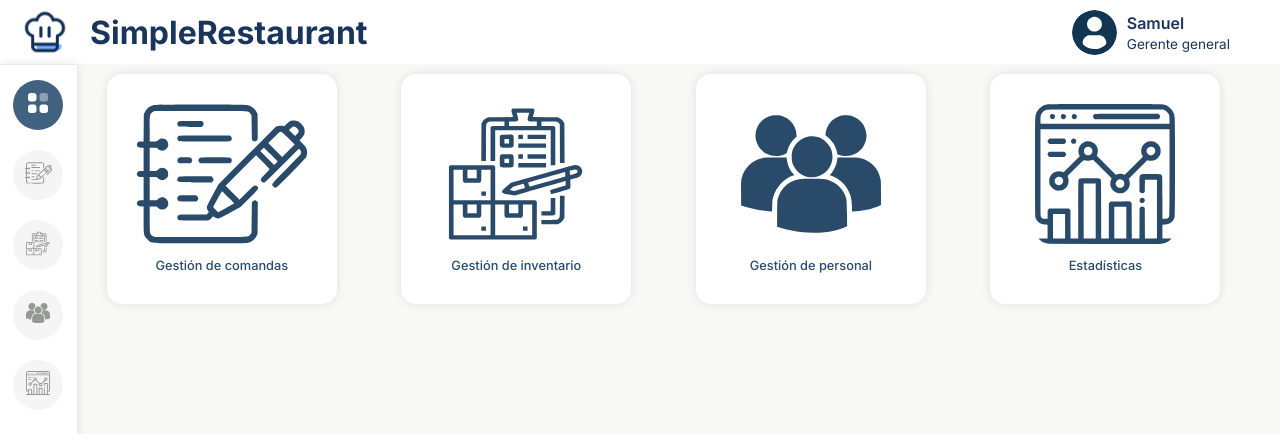
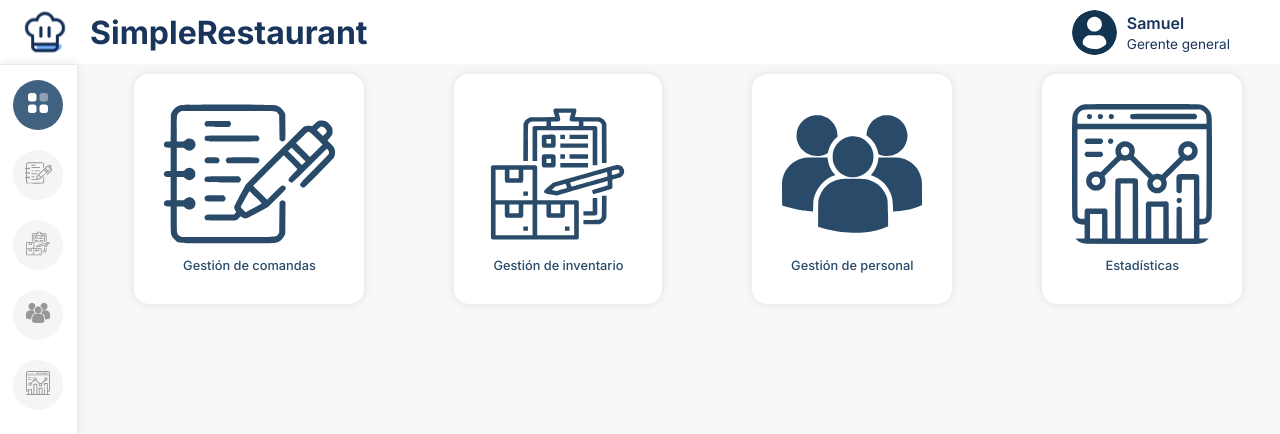
Before and after one commit to LNorza/Simple-Restaurant, a React (Vite) app in the folder web/: page /home in a window 1280 px wide. Shown: the top 434 px of the page. Built offline with nearby package versions, Linux system fonts and the light colour scheme.

Commit message:
Fixed Admin-page

```diff
--- a/web/src/pages/admin-page/admin-page.css
+++ b/web/src/pages/admin-page/admin-page.css
@@ -15,6 +15,6 @@
     justify-content: center;
     margin-top: 2%;
     margin: 10px;
-    gap: 40px;
+    gap: 90px;
     max-height: 500px;
 }
--- a/web/src/pages/admin-page/admin-page.jsx
+++ b/web/src/pages/admin-page/admin-page.jsx
@@ -11,6 +11,7 @@ export function AdminPage() {
 
             <div className="menu-container">
                 <Navbar />
+                <div className="principal-container">
                     <div className="card-container">
                         {arrayMenu.map(({imagePath, text, direction}) => (
                             <MenuCard
@@ -23,5 +24,6 @@ export function AdminPage() {
                     </div>
                 </div>
             </div>
+        </div>
     );
 }
--- a/web/src/pages/analitycs/analitycs.css
+++ b/web/src/pages/analitycs/analitycs.css
@@ -3,7 +3,7 @@
     height: 100vh;
 }
 
-.card-container {
+.analitycs-card-container {
     display: grid;
     width: 98%;
     grid-template-columns: repeat(4, 1fr);
--- a/web/src/pages/analitycs/analitycs.jsx
+++ b/web/src/pages/analitycs/analitycs.jsx
@@ -31,7 +31,7 @@ export function AnalitycsPage() {
                         </div>
                     </div>
 
-                    <div className="card-container">
+                    <div className="analitycs-card-container">
                         {arrayAnalitycs.map(({title, value, percentage}) => (
                             <DefaultCard
                                 key={title}
```
Lines whose indentation alone changed are shown as unchanged.
